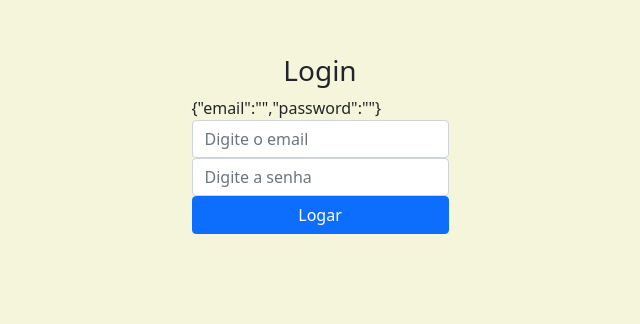
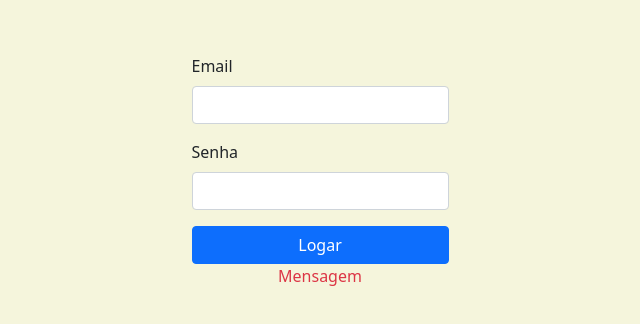
Before and after one commit to jefer2107/gerenciamento-de-dados-de-cnpj-frontend, a React (Create React App) app: page / in a window 1280 px wide. Shown: the part 138-462 px from the top of the page, without its empty margins (320-960 px from the left). Built offline with nearby package versions, Linux system fonts and the light colour scheme.

Commit message:
validateUserLogin function adjustment

```diff
--- a/src/edits/userEdit.js
+++ b/src/edits/userEdit.js
@@ -86,16 +86,15 @@ export default function UserEdit(){
                 {JSON.stringify(decoded)}
                 <div className="form-group">
                     <label>Nome:</label>
-                    {decoded.id !== id?<input className="form-control" type="text" name="nameUser" value={user.nameUser} />:
-                    <input onChange={changeUser} className="form-control" type="text" name="nameUser" value={user.nameUser} />
-                    }
-
+                    <input disabled className="form-control" type="text" name="nameUser" value={user.nameUser} />
                 </div>
                 <div className="form-group">
                     <label>Email:</label>
-                    {decoded.id !== id?<input className="form-control" type="email" name="email" value={user.email} />:
-                    <input onChange={changeUser} className="form-control" type="email" name="email" value={user.email} />
-                    }
+                    <input disabled className="form-control" type="email" name="email" value={user.email} />
+                </div>
+                <div className="form-group">
+                    <label>Adimistrador:</label>
+                    <input disabled className="form-control" type="email" name="email" value={user.admin === "true"? "Sim": "Não"} />
                 </div>
                 <div className="form-check">
                     <input onChange={changeUser} className="form-check-input" type="radio" name="admin" id="flexRadioDefault1" />
--- a/src/home/login.js
+++ b/src/home/login.js
@@ -6,7 +6,7 @@ import { validateUserLogin } from '../validation/validateUserLogin'
 
 export default function Login(){
     const [user, setUser] = useState({email:"",password:""})
-    const [message, setMessage] = useState("")
+    const [message, setMessage] = useState("Mensagem")
     const navigate = useNavigate()
 
     const changeUser = ({target})=>{
@@ -47,12 +47,16 @@ export default function Login(){
         <>
         <div className="form-style d-flex">
             <form onSubmit={loginUser} className="mx-auto">
-                <h3 className="text-center">Login</h3>
-                {JSON.stringify(user)}
-                <input onChange={changeUser} className="form-control" type='text' name='email' placeholder="Digite o email" />
-                <input onChange={changeUser} className="form-control" type='text' name='password' placeholder="Digite a senha" />
-                <button type='submit' className="btn btn-primary w-100">Logar</button>
-                <div className="text-center">
+                <div className="mb-3">
+                    <label for="exampleInputEmail1" className="form-label">Email</label>
+                    <input onChange={changeUser} className="form-control" type='text' name='email'/>
+                </div>
+                <div className="mb-3">
+                    <label for="exampleInputPassword1" className="form-label">Senha</label>
+                    <input onChange={changeUser} className="form-control" type='text' name='password' />
+                </div>
+                <button type="submit" className="btn btn-primary w-100">Logar</button>
+                <div className="text-center text-danger">
                     <span> {message} </span>
                 </div>
             </form>
--- a/src/lists/clientData.js
+++ b/src/lists/clientData.js
@@ -44,7 +44,7 @@ export default function ClientData(){
 
     useEffect(()=>{
         console.log('id:',id)
-        axios.get(`http://localhost:3001/clients/${id}/${decoded.id}/getOne`,{header:{'Authorization':`Bearer ${token}`}})
+        axios.get(`http://localhost:3001/clients/${id}/${decoded.id}/getOne`,{headers:{'Authorization':`Bearer ${token}`}})
             .then((x)=>{
                 setClients(()=>x.data)
             })
--- a/src/lists/myClientsList.js
+++ b/src/lists/myClientsList.js
@@ -40,7 +40,7 @@ export default function MyClientsLists(){
     }
 
     useEffect(()=>{
-        axios.get(`http://localhost:3001/clients/${decoded.id}/getOneJoinClientAndUsers`)
+        axios.get(`http://localhost:3001/clients/${decoded.id}/getOneJoinClientAndUsers`,{headers:{'Authorization':`Bearer ${token}`}})
             .then((x)=>{
                 setClients(x.data)
                 setMessage(x.data.length === 0 && "Ainda não tem clientes cadastrados")
--- a/src/lists/userList.js
+++ b/src/lists/userList.js
@@ -14,7 +14,7 @@ export default function UserList(){
     const decoded = jwtDecoded(token !== null && token)
 
     useEffect(()=>{
-        axios.get(`http://localhost:3001/users/getAll`)
+        axios.get(`http://localhost:3001/users/getAll`,{headers:{'Authorization':`Bearer ${token}`}})
             .then((x)=>{
                 setUsers(x.data)
                 setMessage(x.data.length === 0 && "Lista vazia")
--- a/src/profiles/myProfile.js
+++ b/src/profiles/myProfile.js
@@ -87,7 +87,7 @@ export default function MyProfile(){
                 </div>
                 <div className="form-group">
                     <label>Sou:</label>
-                    <input className="form-control" disabled={!btnEdit} type="text" value={user.admin==="true"?"Administrador":"Usuário"} />
+                    <input className="form-control" disabled type="text" value={user.admin==="true"?"Administrador":"Usuário"} />
                 </div>
                 {btnEdit === true?
                 <>
--- a/src/registers/search.js
+++ b/src/registers/search.js
@@ -23,8 +23,11 @@ export default function Search(){
     },[])
 
     const validateCnpj = (cnpj)=>{
+        const characters = [".","/"]
         return new Promise((res,rej)=>{
             if(!cnpj || cnpj === "") return rej("Precisa preencher o campo primeiro")
+
+            characters.forEach((x)=>{if(cnpj.includes(x)) return rej("O cnpj não pode conter caracteres")})
 
             return res()
         })
--- a/src/validation/validateUserLogin.js
+++ b/src/validation/validateUserLogin.js
@@ -13,14 +13,14 @@ export const validateUserLogin = async (user)=>{
 
         })
 
-        if(user.password.length > 30) return rej("A senha não pode ultrapassar de 6 caracteres")
+        if(user.password.length !== 6) return rej("A senha deve ter 6 caracteres")
 
         try {
-            const {data} = await axios.get(`http://localhost:3001/users/getAll`)
+            const {data} = await axios.get(`http://localhost:3001/users/getAllunauthenticated`)
 
-            const newData = data.filter(e=> e.email === user.email)
+            const newData = data.length !== 0? data.filter(e=> e.email === user.email): null
 
-            if(newData.length === 0 || user.email !== newData[0].email || user.password !== newData[0].password) return rej("Usuário não cadastrado")
+            if(newData.length === null || user.email !== newData[0]?.email || user.password !== newData[0]?.password) return rej("Usuário não cadastrado")
 
         } catch (error) {
             return rej("Um erro crítico ocorreu!")
```
